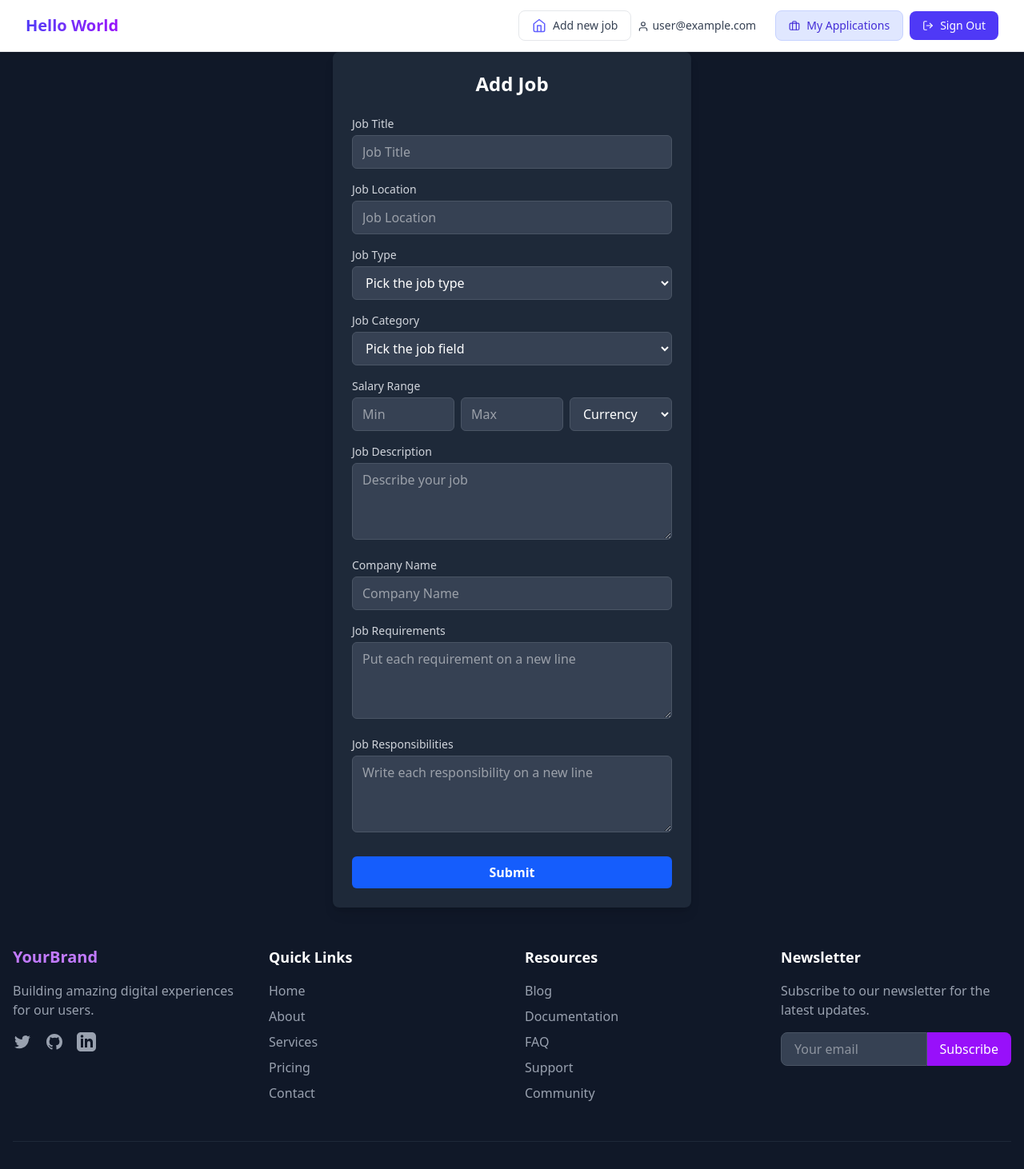
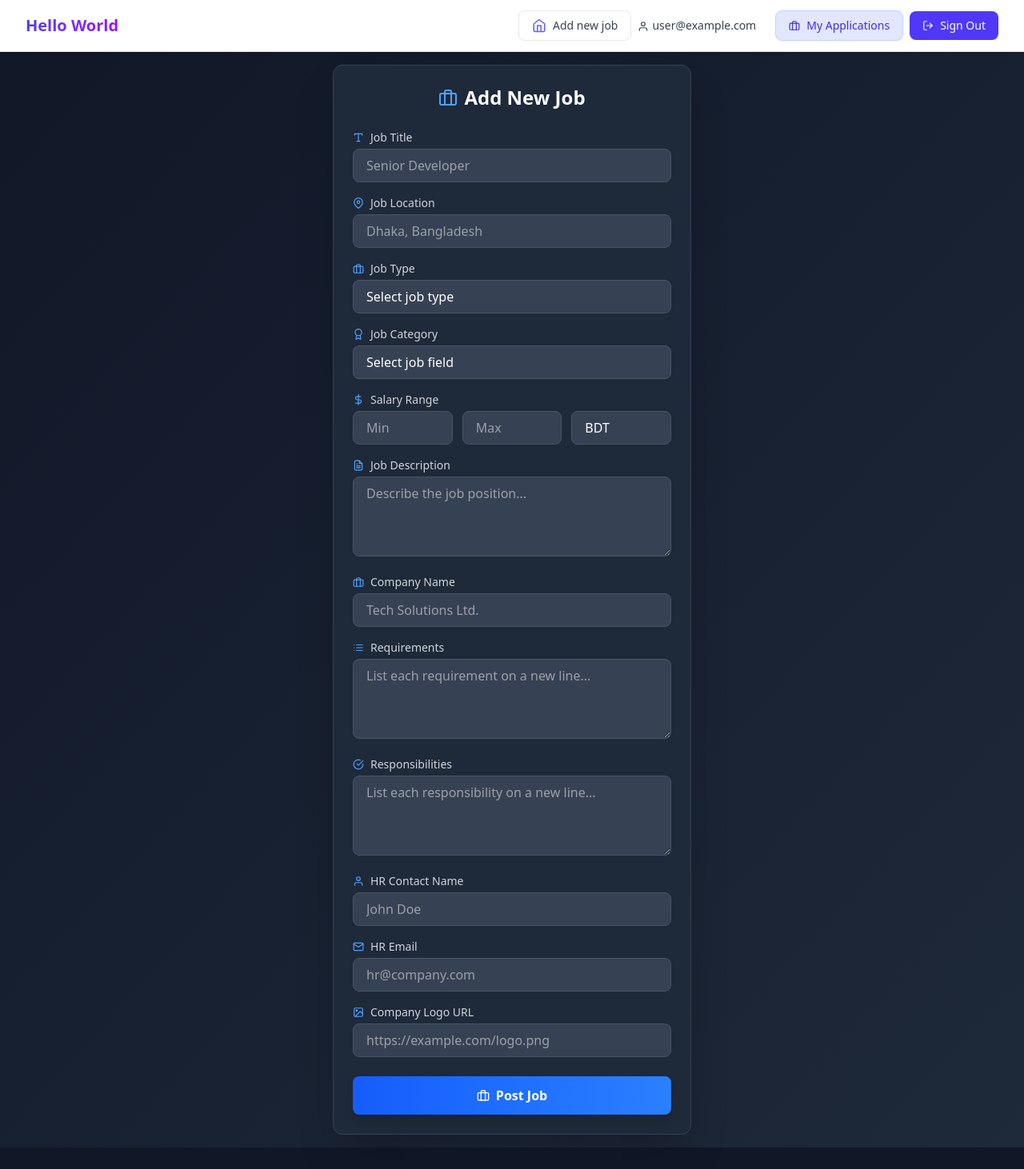
Before and after one commit to antnose/Programming-Hero-Module-58-59--Recap-1-, a React (Vite) app in the folder client/: page /addJob in a window 1280 px wide. Shown: the top 1462 px of the page at 80% size. Built offline with nearby package versions, Linux system fonts and the light colour scheme; no server answers; sample sign-in values are in the browser's storage.

Commit message:
complete 59_5-3

```diff
--- a/client/src/pages/AddJob/AddJob.jsx
+++ b/client/src/pages/AddJob/AddJob.jsx
@@ -1,171 +1,282 @@
 import React from "react";
+import { motion } from "framer-motion";
+import {
+  FiBriefcase,
+  FiMapPin,
+  FiType,
+  FiDollarSign,
+  FiFileText,
+  FiUser,
+  FiMail,
+  FiImage,
+  FiAward,
+  FiList,
+  FiCheckCircle,
+} from "react-icons/fi";
 
 const AddJob = () => {
+  const handleAddJob = (e) => {
+    e.preventDefault();
+    const formData = new FormData(e.target);
+    const initialData = Object.fromEntries(formData.entries());
+    console.log(initialData);
+    const { min, max, currency, ...newJob } = initialData;
+    console.log(newJob);
+    newJob.salaryRange = { min, max, currency };
+    console.log(newJob);
+  };
+
+  // Animation variants
+  const containerVariants = {
+    hidden: { opacity: 0 },
+    visible: {
+      opacity: 1,
+      transition: {
+        staggerChildren: 0.1,
+        delayChildren: 0.2,
+      },
+    },
+  };
+
+  const itemVariants = {
+    hidden: { y: 20, opacity: 0 },
+    visible: {
+      y: 0,
+      opacity: 1,
+      transition: {
+        type: "spring",
+        stiffness: 100,
+      },
+    },
+  };
+
   return (
-    <div>
-      <div className="min-h-screen flex items-center justify-center bg-gray-900">
-        <form className="bg-gray-800 p-6 rounded-lg shadow-lg w-full max-w-md">
-          <h2 className="text-white text-2xl font-bold mb-6 text-center">
-            Add Job
-          </h2>
+    <div className="min-h-screen flex items-center justify-center bg-gradient-to-br from-gray-900 to-gray-800 p-4">
+      <motion.form
+        initial="hidden"
+        animate="visible"
+        variants={containerVariants}
+        className="bg-gray-800 p-6 rounded-xl shadow-2xl w-full max-w-md border border-gray-700"
+        onSubmit={handleAddJob}
+      >
+        <motion.h2
+          variants={itemVariants}
+          className="text-white text-2xl font-bold mb-6 text-center flex items-center justify-center gap-2"
+        >
+          <FiBriefcase className="text-blue-400" />
+          Add New Job
+        </motion.h2>
 
         {/* Job Title */}
-          <div className="mb-4">
-            <label className="block text-gray-300 text-sm font-medium mb-1">
+        <motion.div variants={itemVariants} className="mb-4">
+          <label className="block text-gray-300 text-sm font-medium mb-1 flex items-center gap-2">
+            <FiType className="text-blue-400" />
             Job Title
           </label>
           <input
             type="text"
             name="jobTitle"
-              placeholder="Job Title"
-              className="w-full px-3 py-2 bg-gray-700 text-white border border-gray-600 rounded-md focus:outline-none focus:ring-2 focus:ring-blue-500"
+            placeholder="Senior Developer"
+            className="w-full px-4 py-2 bg-gray-700 text-white border border-gray-600 rounded-lg focus:outline-none focus:ring-2 focus:ring-blue-500 focus:border-transparent transition-all"
           />
-          </div>
+        </motion.div>
 
         {/* Job Location */}
-          <div className="mb-4">
-            <label className="block text-gray-300 text-sm font-medium mb-1">
+        <motion.div variants={itemVariants} className="mb-4">
+          <label className="block text-gray-300 text-sm font-medium mb-1 flex items-center gap-2">
+            <FiMapPin className="text-blue-400" />
             Job Location
           </label>
           <input
             type="text"
             name="jobLocation"
-              placeholder="Job Location"
-              className="w-full px-3 py-2 bg-gray-700 text-white border border-gray-600 rounded-md focus:outline-none focus:ring-2 focus:ring-blue-500"
+            placeholder="Dhaka, Bangladesh"
+            className="w-full px-4 py-2 bg-gray-700 text-white border border-gray-600 rounded-lg focus:outline-none focus:ring-2 focus:ring-blue-500 focus:border-transparent transition-all"
           />
-          </div>
+        </motion.div>
 
         {/* Job Type */}
-          <div className="mb-4">
-            <label className="block text-gray-300 text-sm font-medium mb-1">
+        <motion.div variants={itemVariants} className="mb-4">
+          <label className="block text-gray-300 text-sm font-medium mb-1 flex items-center gap-2">
+            <FiBriefcase className="text-blue-400" />
             Job Type
           </label>
           <select
             defaultValue=""
             name="jobType"
-              className="w-full px-3 py-2 bg-gray-700 text-white border border-gray-600 rounded-md focus:outline-none focus:ring-2 focus:ring-blue-500"
+            className="w-full px-4 py-2 bg-gray-700 text-white border border-gray-600 rounded-lg focus:outline-none focus:ring-2 focus:ring-blue-500 focus:border-transparent transition-all appearance-none"
           >
             <option value="" disabled>
-                Pick the job type
+              Select job type
             </option>
             <option>Full-time</option>
             <option>Intern</option>
             <option>Part-time</option>
+            <option>Remote</option>
           </select>
-          </div>
+        </motion.div>
 
         {/* Job Category */}
-          <div className="mb-4">
-            <label className="block text-gray-300 text-sm font-medium mb-1">
+        <motion.div variants={itemVariants} className="mb-4">
+          <label className="block text-gray-300 text-sm font-medium mb-1 flex items-center gap-2">
+            <FiAward className="text-blue-400" />
             Job Category
           </label>
           <select
             defaultValue=""
             name="jobCategory"
-              className="w-full px-3 py-2 bg-gray-700 text-white border border-gray-600 rounded-md focus:outline-none focus:ring-2 focus:ring-blue-500"
+            className="w-full px-4 py-2 bg-gray-700 text-white border border-gray-600 rounded-lg focus:outline-none focus:ring-2 focus:ring-blue-500 focus:border-transparent transition-all appearance-none"
           >
             <option value="" disabled>
-                Pick the job field
+              Select job field
             </option>
             <option>Engineering</option>
             <option>Marketing</option>
-              <option>Designer</option>
+            <option>Design</option>
             <option>UI/UX</option>
+            <option>Finance</option>
           </select>
-          </div>
+        </motion.div>
 
         {/* Salary Range */}
-          <div className="mb-4">
-            <label className="block text-gray-300 text-sm font-medium mb-1">
+        <motion.div variants={itemVariants} className="mb-4">
+          <label className="block text-gray-300 text-sm font-medium mb-1 flex items-center gap-2">
+            <FiDollarSign className="text-blue-400" />
             Salary Range
           </label>
-            <div className="grid grid-cols-1 sm:grid-cols-3 gap-2">
+          <div className="grid grid-cols-1 sm:grid-cols-3 gap-3">
             <input
               type="text"
               name="min"
               placeholder="Min"
-                className="w-full px-3 py-2 bg-gray-700 text-white border border-gray-600 rounded-md focus:outline-none focus:ring-2 focus:ring-blue-500"
+              className="w-full px-4 py-2 bg-gray-700 text-white border border-gray-600 rounded-lg focus:outline-none focus:ring-2 focus:ring-blue-500 focus:border-transparent transition-all"
             />
             <input
               type="text"
               name="max"
               placeholder="Max"
-                className="w-full px-3 py-2 bg-gray-700 text-white border border-gray-600 rounded-md focus:outline-none focus:ring-2 focus:ring-blue-500"
+              className="w-full px-4 py-2 bg-gray-700 text-white border border-gray-600 rounded-lg focus:outline-none focus:ring-2 focus:ring-blue-500 focus:border-transparent transition-all"
             />
             <select
-                defaultValue=""
+              defaultValue="BDT"
               name="currency"
-                className="w-full px-3 py-2 bg-gray-700 text-white border border-gray-600 rounded-md focus:outline-none focus:ring-2 focus:ring-blue-500"
+              className="w-full px-4 py-2 bg-gray-700 text-white border border-gray-600 rounded-lg focus:outline-none focus:ring-2 focus:ring-blue-500 focus:border-transparent transition-all appearance-none"
             >
-                <option value="" disabled>
-                  Currency
-                </option>
               <option>BDT</option>
               <option>USD</option>
+              <option>EUR</option>
               <option>INR</option>
-                <option>MYR</option>
             </select>
           </div>
-          </div>
+        </motion.div>
 
         {/* Job Description */}
-          <div className="mb-4">
-            <label className="block text-gray-300 text-sm font-medium mb-1">
+        <motion.div variants={itemVariants} className="mb-4">
+          <label className="block text-gray-300 text-sm font-medium mb-1 flex items-center gap-2">
+            <FiFileText className="text-blue-400" />
             Job Description
           </label>
           <textarea
             name="jobDescription"
-              className="w-full px-3 py-2 bg-gray-700 text-white border border-gray-600 rounded-md focus:outline-none focus:ring-2 focus:ring-blue-500 h-24"
-              placeholder="Describe your job"
+            className="w-full px-4 py-2 bg-gray-700 text-white border border-gray-600 rounded-lg focus:outline-none focus:ring-2 focus:ring-blue-500 focus:border-transparent transition-all min-h-[100px]"
+            placeholder="Describe the job position..."
           ></textarea>
-          </div>
+        </motion.div>
 
         {/* Company Name */}
-          <div className="mb-4">
-            <label className="block text-gray-300 text-sm font-medium mb-1">
+        <motion.div variants={itemVariants} className="mb-4">
+          <label className="block text-gray-300 text-sm font-medium mb-1 flex items-center gap-2">
+            <FiBriefcase className="text-blue-400" />
             Company Name
           </label>
           <input
             type="text"
             name="companyName"
-              placeholder="Company Name"
-              className="w-full px-3 py-2 bg-gray-700 text-white border border-gray-600 rounded-md focus:outline-none focus:ring-2 focus:ring-blue-500"
+            placeholder="Tech Solutions Ltd."
+            className="w-full px-4 py-2 bg-gray-700 text-white border border-gray-600 rounded-lg focus:outline-none focus:ring-2 focus:ring-blue-500 focus:border-transparent transition-all"
           />
-          </div>
+        </motion.div>
 
         {/* Requirements */}
-          <div className="mb-4">
-            <label className="block text-gray-300 text-sm font-medium mb-1">
-              Job Requirements
+        <motion.div variants={itemVariants} className="mb-4">
+          <label className="block text-gray-300 text-sm font-medium mb-1 flex items-center gap-2">
+            <FiList className="text-blue-400" />
+            Requirements
           </label>
           <textarea
             name="jobRequirements"
-              className="w-full px-3 py-2 bg-gray-700 text-white border border-gray-600 rounded-md focus:outline-none focus:ring-2 focus:ring-blue-500 h-24"
-              placeholder="Put each requirement on a new line"
+            className="w-full px-4 py-2 bg-gray-700 text-white border border-gray-600 rounded-lg focus:outline-none focus:ring-2 focus:ring-blue-500 focus:border-transparent transition-all min-h-[100px]"
+            placeholder="List each requirement on a new line..."
           ></textarea>
-          </div>
+        </motion.div>
 
-          {/* Job Responsibilities */}
-          <div className="mb-6">
-            <label className="block text-gray-300 text-sm font-medium mb-1">
-              Job Responsibilities
+        {/* Responsibilities */}
+        <motion.div variants={itemVariants} className="mb-4">
+          <label className="block text-gray-300 text-sm font-medium mb-1 flex items-center gap-2">
+            <FiCheckCircle className="text-blue-400" />
+            Responsibilities
           </label>
           <textarea
             name="jobResponsibilities"
-              className="w-full px-3 py-2 bg-gray-700 text-white border border-gray-600 rounded-md focus:outline-none focus:ring-2 focus:ring-blue-500 h-24"
-              placeholder="Write each responsibility on a new line"
+            className="w-full px-4 py-2 bg-gray-700 text-white border border-gray-600 rounded-lg focus:outline-none focus:ring-2 focus:ring-blue-500 focus:border-transparent transition-all min-h-[100px]"
+            placeholder="List each responsibility on a new line..."
           ></textarea>
-          </div>
+        </motion.div>
 
-          {/* Form Submit */}
-          <button
+        {/* HR Contact */}
+        <motion.div variants={itemVariants} className="mb-4">
+          <label className="block text-gray-300 text-sm font-medium mb-1 flex items-center gap-2">
+            <FiUser className="text-blue-400" />
+            HR Contact Name
+          </label>
+          <input
+            type="text"
+            name="hrName"
+            placeholder="John Doe"
+            className="w-full px-4 py-2 bg-gray-700 text-white border border-gray-600 rounded-lg focus:outline-none focus:ring-2 focus:ring-blue-500 focus:border-transparent transition-all"
+          />
+        </motion.div>
+
+        {/* HR Email */}
+        <motion.div variants={itemVariants} className="mb-4">
+          <label className="block text-gray-300 text-sm font-medium mb-1 flex items-center gap-2">
+            <FiMail className="text-blue-400" />
+            HR Email
+          </label>
+          <input
+            type="email"
+            name="hrEmail"
+            placeholder="hr@company.com"
+            className="w-full px-4 py-2 bg-gray-700 text-white border border-gray-600 rounded-lg focus:outline-none focus:ring-2 focus:ring-blue-500 focus:border-transparent transition-all"
+          />
+        </motion.div>
+
+        {/* Company Logo */}
+        <motion.div variants={itemVariants} className="mb-6">
+          <label className="block text-gray-300 text-sm font-medium mb-1 flex items-center gap-2">
+            <FiImage className="text-blue-400" />
+            Company Logo URL
+          </label>
+          <input
+            type="url"
+            name="companyLogoUrl"
+            placeholder="https://example.com/logo.png"
+            className="w-full px-4 py-2 bg-gray-700 text-white border border-gray-600 rounded-lg focus:outline-none focus:ring-2 focus:ring-blue-500 focus:border-transparent transition-all"
+          />
+        </motion.div>
+
+        {/* Submit Button */}
+        <motion.button
+          variants={itemVariants}
+          whileHover={{ scale: 1.02 }}
+          whileTap={{ scale: 0.98 }}
           type="submit"
-            className="w-full bg-blue-600 hover:bg-blue-700 text-white font-bold py-2 px-4 rounded-md transition duration-200"
+          className="w-full bg-gradient-to-r from-blue-600 to-blue-500 hover:from-blue-500 hover:to-blue-400 text-white font-bold py-3 px-4 rounded-lg shadow-lg transition-all duration-300 flex items-center justify-center gap-2 cursor-pointer"
         >
-            Submit
-          </button>
-        </form>
-      </div>
+          <FiBriefcase />
+          Post Job
+        </motion.button>
+      </motion.form>
     </div>
   );
 };
```
Lines whose indentation alone changed are shown as unchanged.
